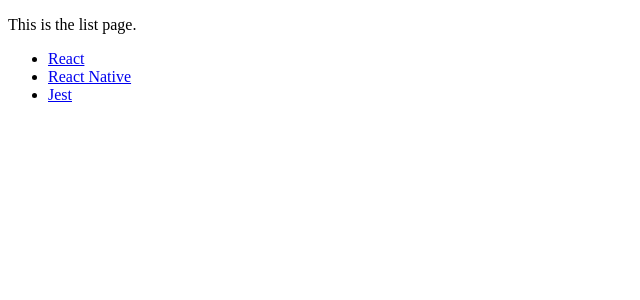
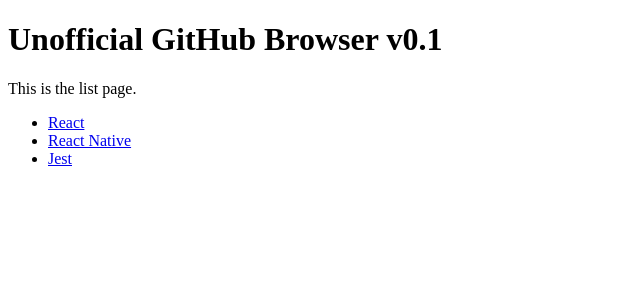
Before and after one commit to osule/hacking-with-react, a React (Create React App) app: page / in a window 1280 px wide. Shown: the top 300 px of the page, without its empty margins (0-640 px from the left). Built offline with nearby package versions, Linux system fonts and the light colour scheme.

Commit message:
add root route

```diff
--- a/src/App.js
+++ b/src/App.js
@@ -1,11 +1,13 @@
 import React from 'react';
-import Detail from './pages/Detail';
 
 
 class App extends React.Component {
   render() {
     return (
-      <Detail />
+      <div>
+        <h1>Unofficial GitHub Browser v0.1</h1>
+        {this.props.children}
+      </div>
     );
   }
 }
--- a/src/index.js
+++ b/src/index.js
@@ -1,8 +1,9 @@
 import React from 'react';
 import ReactDOM from 'react-dom';
-import { Router, Route, Switch } from 'react-router';
+import { Router, Route } from 'react-router';
 import createHistory from 'history/createHashHistory';
 
+import App from './App';
 import Detail from './pages/Detail';
 import List from './pages/List';
 
@@ -10,10 +11,10 @@
 ReactDOM.render(
     <Router history={createHistory({ queryKey: false })}
       onUpdate={() => window.scrollTo(0, 0)}>
-        <Switch>
-          <Route exact path='/' component={ List } />
+        <App>
+          <Route exact path="/" component={ List } />
           <Route path="/detail/:repo" component={ Detail } />
-        </Switch>
+        </App>
     </Router>,
     document.getElementById('root')
 );
```
